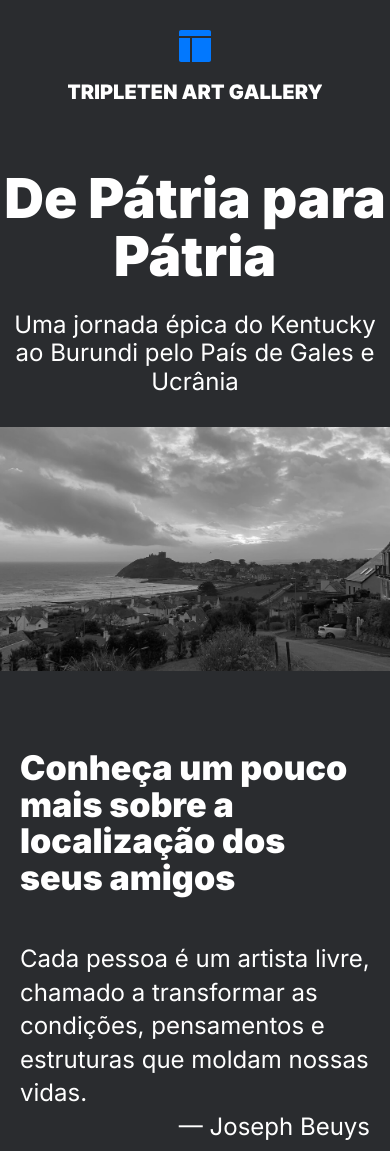
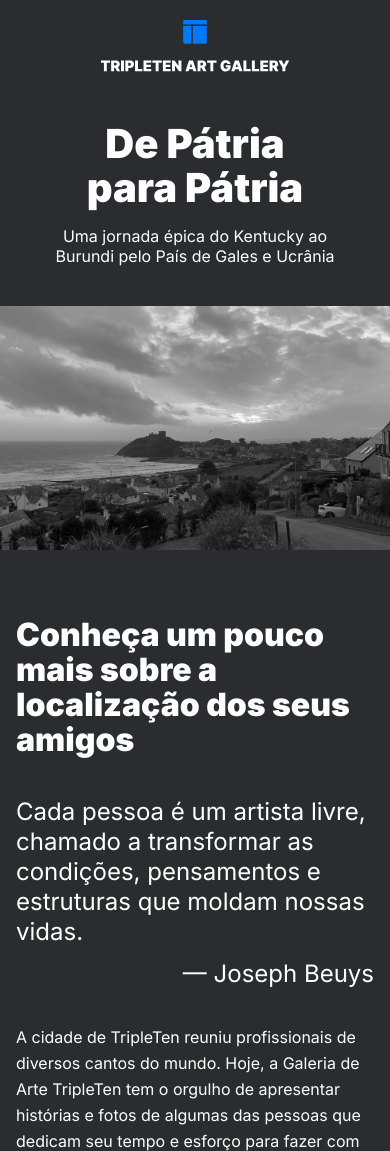
Before and after one commit to leticia-goliczevski-medeiros/web_project_homeland, a plain HTML site: page index.html in a window 390 px wide. Shown: the top 1151 px of the page. Drawn offline with Linux system fonts and the light colour scheme.

Commit message:
adiciona dois pontos de media query

```diff
--- a/blocks/footer.css
+++ b/blocks/footer.css
@@ -14,20 +14,10 @@
 
 @media screen and (max-width: 1024px) {
   .footer {
-    padding-top: 90px;
-  }
-}
-@media screen and (max-width: 768px) {
-  .footer {
     padding-top: 88px;
   }
 }
-@media screen and (max-width: 544px) {
-  .footer {
-    padding-top: 70px;
-  }
-}
-@media screen and (max-width: 320px) {
+@media screen and (max-width: 720px) {
   .footer {
     padding-top: 64px;
   }
--- a/blocks/header.css
+++ b/blocks/header.css
@@ -1,15 +1,17 @@
 .header {
   padding-top: 34px;
   width: 100%;
+  display: flex;
+  flex-direction: column;
+  justify-content: space-between;
+  row-gap: 90px;
+  align-items: center;
 }
 .header__logo {
-  display: block;
-  margin: 0 auto 90px;
   max-width: 254px;
 }
 .header__content {
   max-width: 984px;
-  margin: auto;
 }
 .header__title {
   font-family: "Inter", Arial, sans-serif;
@@ -34,18 +36,11 @@
 }
 
 @media screen and (max-width: 1024px) {
+  .header {
+    padding-top: 30px;
+  }
   .header__content {
     max-width: 100%;
-    margin: 0;
-  }
-  .header__title {
-    font-size: 86px;
-    max-width: 620px;
-  }
-}
-@media screen and (max-width: 768px) {
-  .header {
-    padding-top: 30px;
   }
   .header__title {
     font-size: 75px;
@@ -57,25 +52,12 @@
     margin: 0 auto 30px;
   }
 }
-@media screen and (max-width: 544px) {
-  .header__logo {
-    margin: 0 auto 70px;
-  }
-  .header__title {
-    font-size: 55px;
-    max-width: 430px;
-  }
-  .header__description {
-    font-size: 24px;
-    max-width: 420px;
-  }
-}
-@media screen and (max-width: 320px) {
+@media screen and (max-width: 720px) {
   .header {
     padding-top: 20px;
+    row-gap: 50px;
   }
   .header__logo {
-    margin: 0 auto 50px;
     max-width: 188px;
   }
   .header__title {
--- a/blocks/introduction.css
+++ b/blocks/introduction.css
@@ -1,10 +1,14 @@
 .introduction {
   padding-top: 92px;
-  width: 100%;
+  max-width: 100%;
 }
 .introduction__content {
   max-width: 830px;
   margin: 0 302px 0 148px;
+  display: flex;
+  flex-direction: column;
+  justify-content: center;
+  align-items: flex-start;
 }
 .introduction__title {
   font-family: "Inter", Arial, sans-serif;
@@ -32,6 +36,7 @@
   text-align: right;
   max-width: 732px;
   margin: 0 98px 32px 0;
+  align-self: flex-end;
 }
 .introduction__text {
   font-family: "Inter", Arial, sans-serif;
@@ -44,28 +49,6 @@
 }
 
 @media screen and (max-width: 1024px) {
-  .introduction__content {
-    max-width: 775px;
-    margin: 0 auto;
-  }
-  .introduction__title {
-    font-size: 50px;
-    margin: 0 0 45px;
-  }
-  .introduction__quote {
-    max-width: 100%;
-    margin: 0 0 10px;
-  }
-  .introduction__quote-author {
-    max-width: 100%;
-    margin: 0 0 32px;
-  }
-  .introduction__text {
-    max-width: 100%;
-    margin: 0;
-  }
-}
-@media screen and (max-width: 768px) {
   .introduction {
     padding-top: 90px;
   }
@@ -80,35 +63,31 @@
     margin: 0 13px 50px 0;
   }
   .introduction__quote {
+    max-width: 100%;
+    margin: 0;
+  }
+  .introduction__quote-author {
+    max-width: 100%;
+    margin: 0 0 32px;
+  }
+  .introduction__text {
+    max-width: 100%;
     margin: 0;
   }
 }
-@media screen and (max-width: 544px) {
-  .introduction {
-    padding-top: 75px;
-  }
-  .introduction__content {
-    max-width: 500px;
-    margin: 0 20px;
-  }
-  .introduction__title {
-    font-size: 34px;
-    max-width: 100%;
-    margin: 0 0 45px;
-  }
-}
-@media screen and (max-width: 320px) {
+@media screen and (max-width: 720px) {
   .introduction {
     padding-top: 64px;
   }
   .introduction__content {
-    max-width: 288px;
+    max-width: 100%;
     margin: 0 16px;
   }
   .introduction__title {
     font-size: 32px;
     line-height: 1.09;
     margin: 0 0 40px;
+    max-width: 100%;
   }
   .introduction__quote {
     line-height: 1.25;
```
